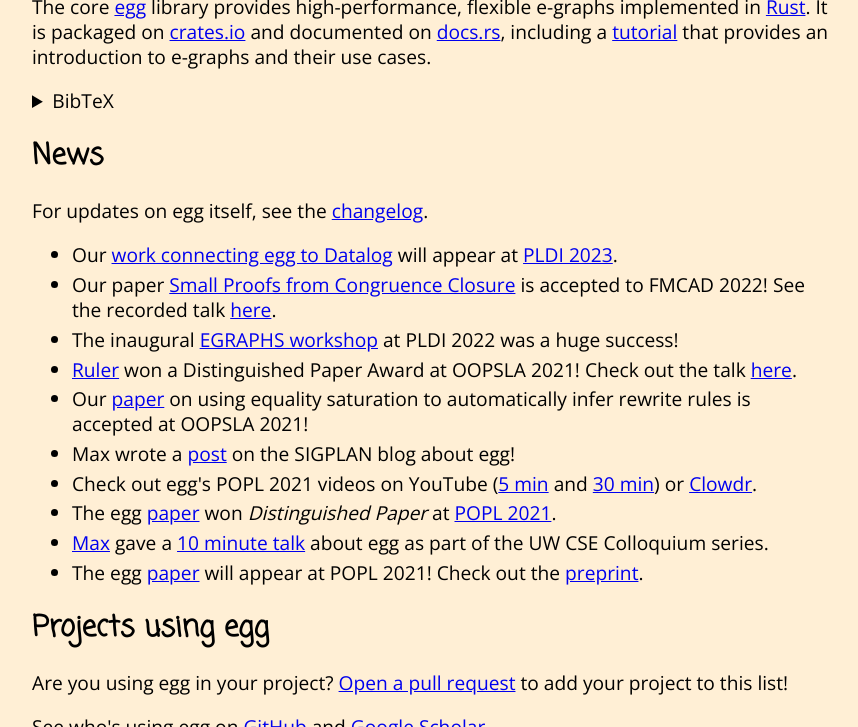
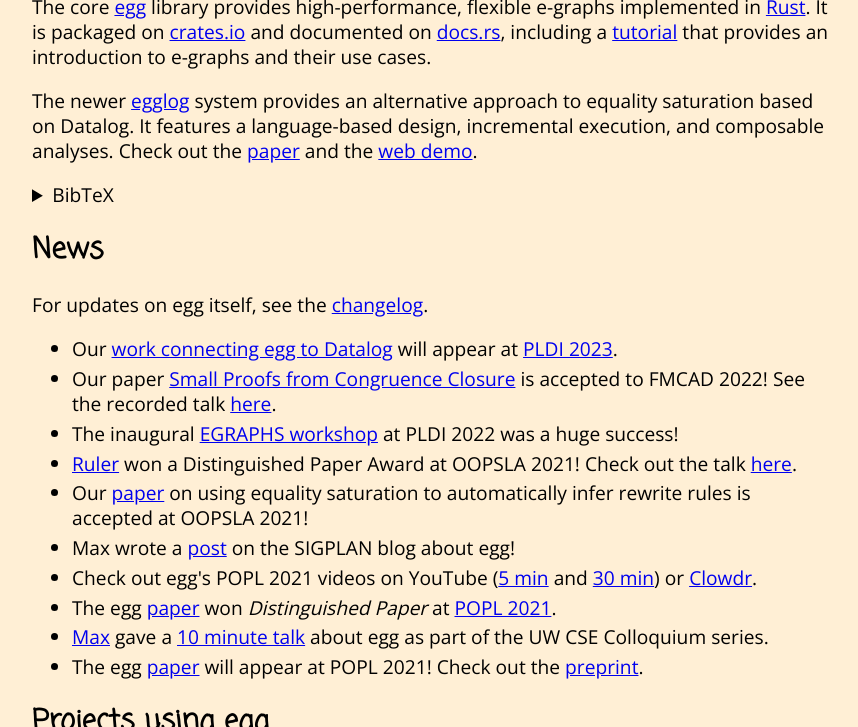
Before and after one commit to egraphs-good/egraphs-good.github.io, a Jekyll site: the page built from index.md, in a window 1280 px wide and 900 px high, scrolled down 954 px, cut to the strip 173-900 px from the top of the window. Shown: the whole strip, without its empty margins (208-1066 px from the left). Built offline with Jekyll 4.4.1, drawn with Linux system fonts in a browser that asks for light colours.

Commit message:
Add egglog note

```diff
--- a/index.md
+++ b/index.md
@@ -26,6 +26,12 @@
 [docs.rs](https://docs.rs/egg/*/egg/), including a
 [tutorial](https://docs.rs/egg/*/egg/tutorials/) that provides an
 introduction to e-graphs and their use cases.
+
+The newer [egglog](https://github.com/egraphs-good/egglog)
+ system provides an alternative approach to
+ equality saturation based on Datalog.
+It features a language-based design, incremental execution, and composable analyses.
+Check out the [paper](//mwillsey.com/papers/egglog) and the [web demo](/egglog).
 
 <details class="bibtex">
   <summary>BibTeX</summary>
```
